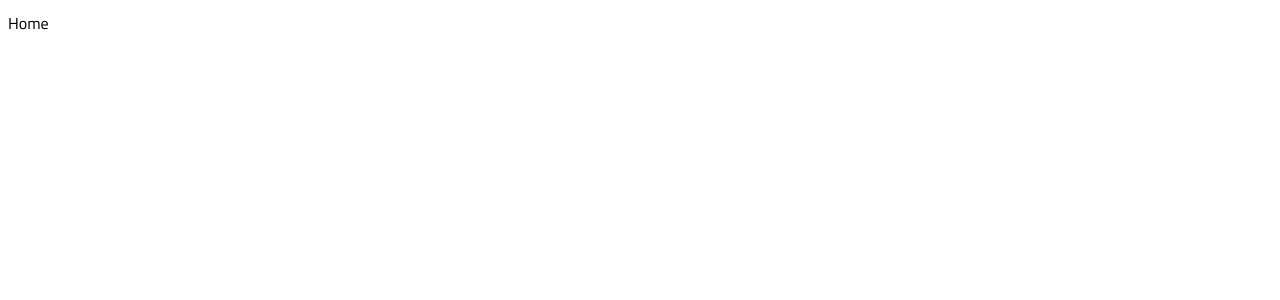
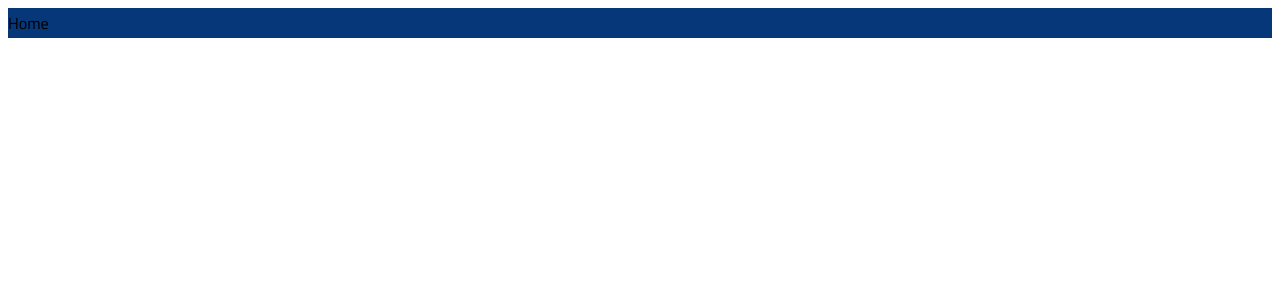
Before and after one commit to fatimasouliman/Telecom, a React (Vite) app: page / in a window 1280 px wide. Shown: the top 300 px of the page. Built offline with nearby package versions, Linux system fonts and the light colour scheme.

Commit message:
first commit

```diff
--- a/src/App.css
+++ b/src/App.css
@@ -4,6 +4,6 @@
 }
 
 .app{
-  background-color: var(---background-blue);
+  background-color: var(---color-blue);
 
 }
```
